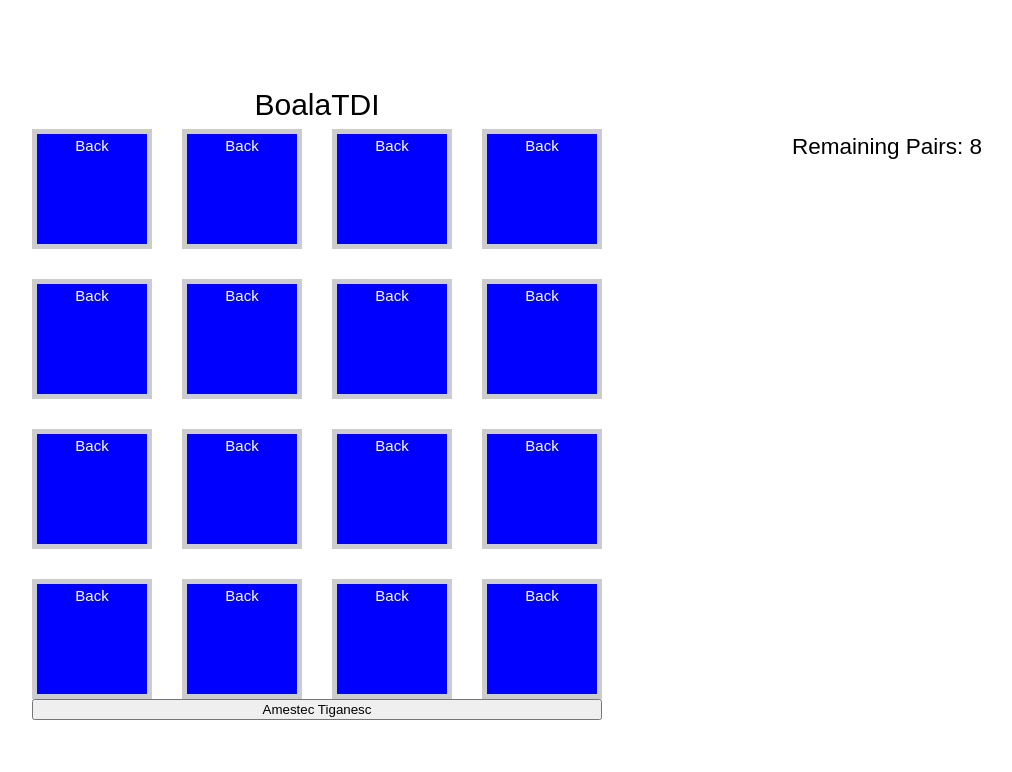
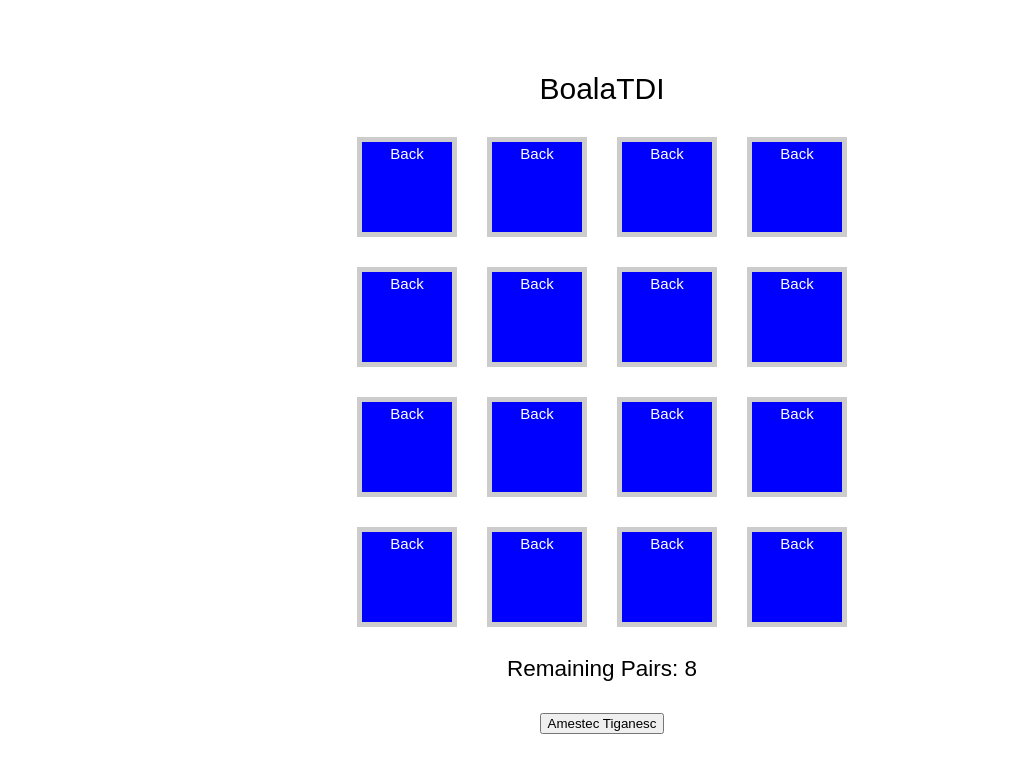
Before and after one commit to StefanBadila/BoalaTDI, a Vue app: page / in a window 1280 px wide. Shown: the top 772 px of the page, without its empty margins (38-1050 px from the left). Built offline with nearby package versions, Linux system fonts and the light colour scheme.

Commit message:
CENTRAREEEEEE

```diff
--- a/src/App.vue
+++ b/src/App.vue
@@ -1,4 +1,5 @@
 <template>
+  <div class=" tot">
  <h1>BoalaTDI</h1>
 <br>
 <section class="game-board">
@@ -12,8 +13,11 @@
   @select-card="flipCard"
 />
 </section>
+<br>
 <h2>{{status}}</h2>
+<br>
 <button @click="restartGame">Amestec Tiganesc</button>
+</div>
 </template>
 
 <script>
@@ -149,18 +153,23 @@
 -moz-osx-font-smotthing: grayscale;
 text-align: center;
 color: black;
-margin-top: 60px;
+
+}
+.tot{
+top:50%;
+left:50%;
+transform: translate(-50%,-50%);
+position: absolute;
+padding: 10px;
+justify-content: center;
 }
 
 .game-board{
   display: grid;
-  grid-template-columns: repeat(4, 120px);
-  grid-template-rows: repeat(4, 120px);
+  grid-template-columns: repeat(4, 100px);
+  grid-template-rows: repeat(4, 100px);
   grid-column-gap: 30px;
   grid-row-gap: 30px;
-  justify-content: center;
-  justify-content: center;
-
 
 }
 
```
